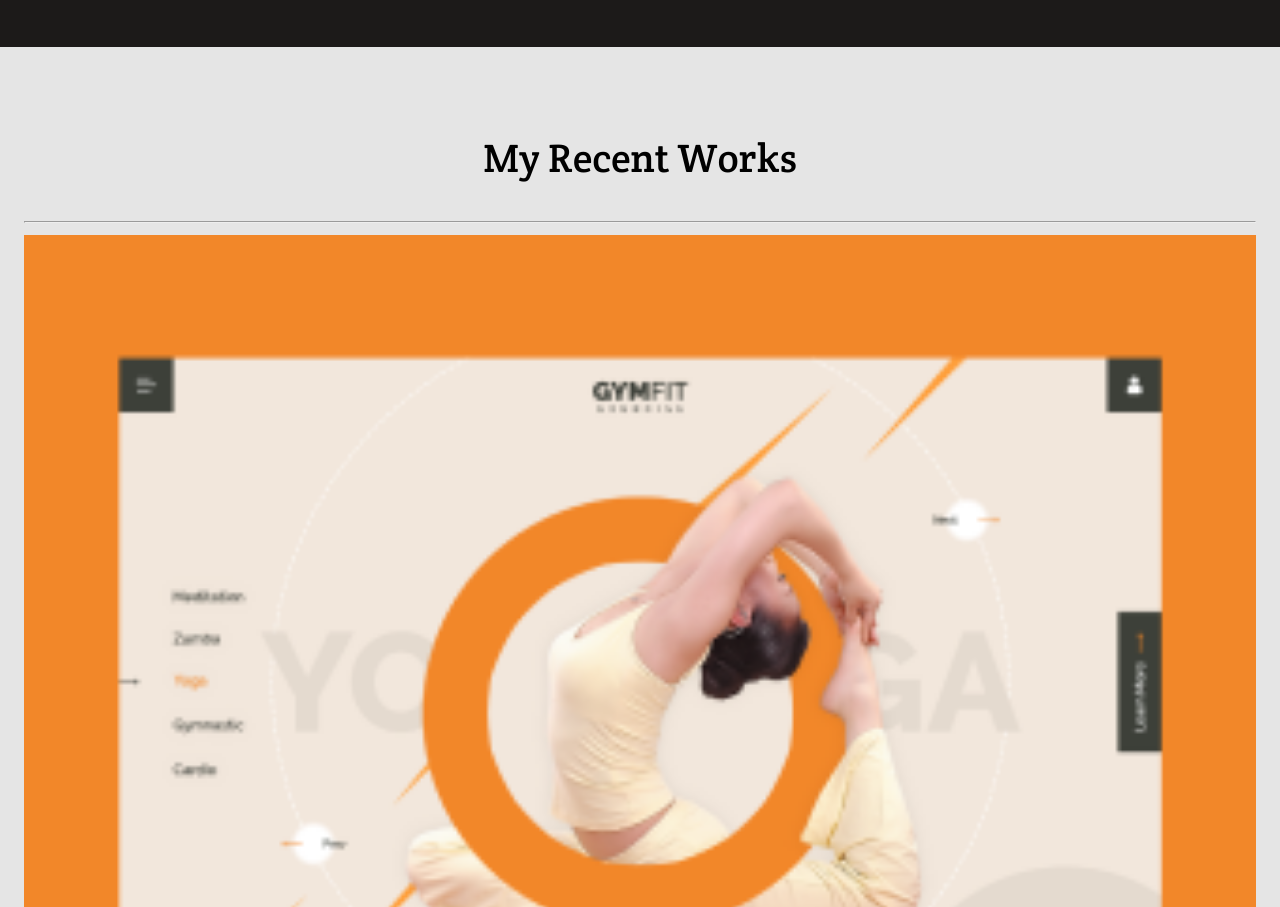
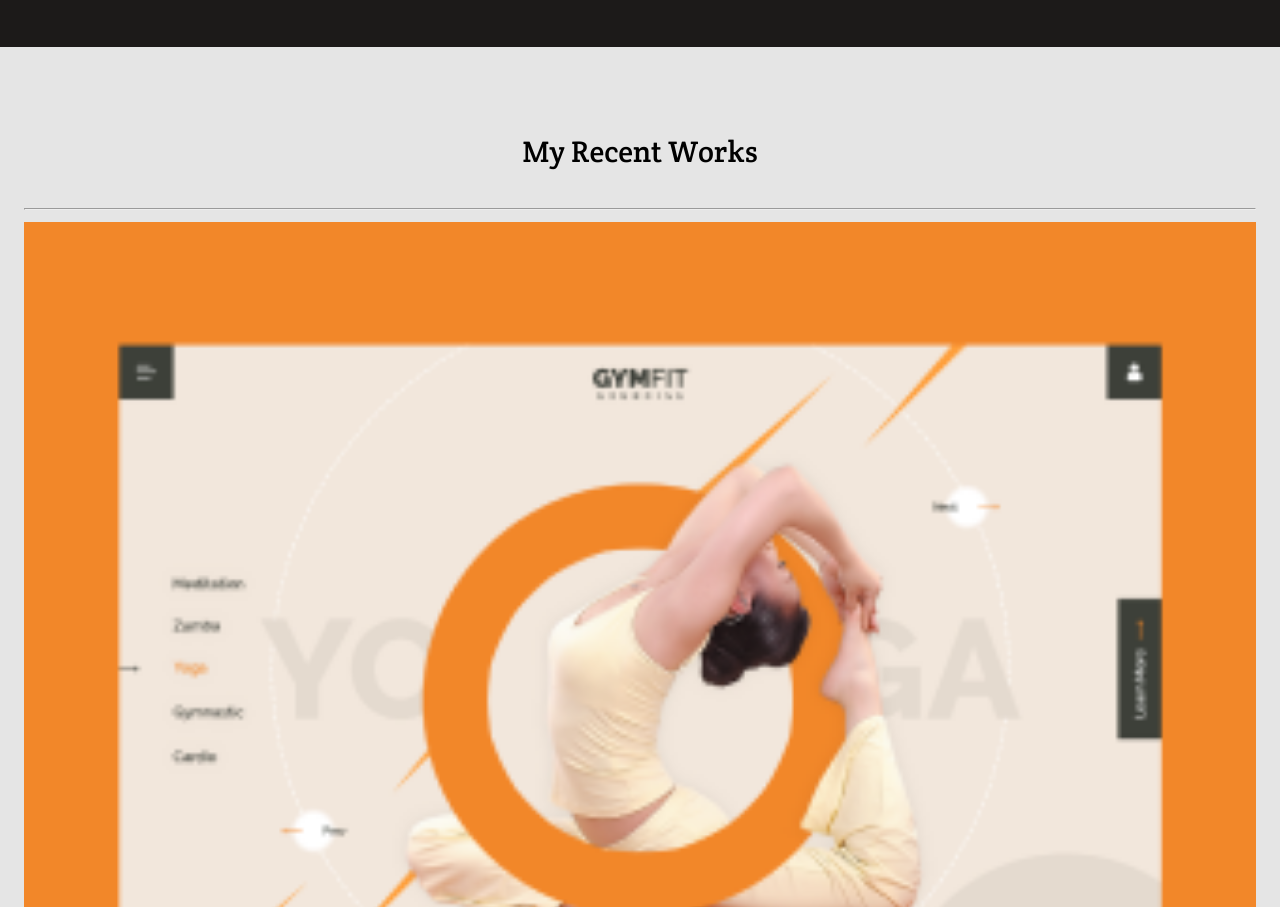
Before and after one commit to kazaneza/portfolio, a website: page index.html in a window 1280 px wide. Shown: the part 820-1727 px from the top of the page. Drawn offline with Linux system fonts and the light colour scheme; a web font is replaced by a local one.

Commit message:
modified styles

```diff
--- a/style.css
+++ b/style.css
@@ -118,10 +118,8 @@ a .navImage {
   font-family: "crete Round", sans-serif;
   font-style: normal;
   font-weight: 400;
-  font-size: 40px;
-  line-height: 52px;
+  font-size: 30px;
   padding: 25px;
-  flex-wrap: nowrap;
 }
 
 .multistories h3 {
```
